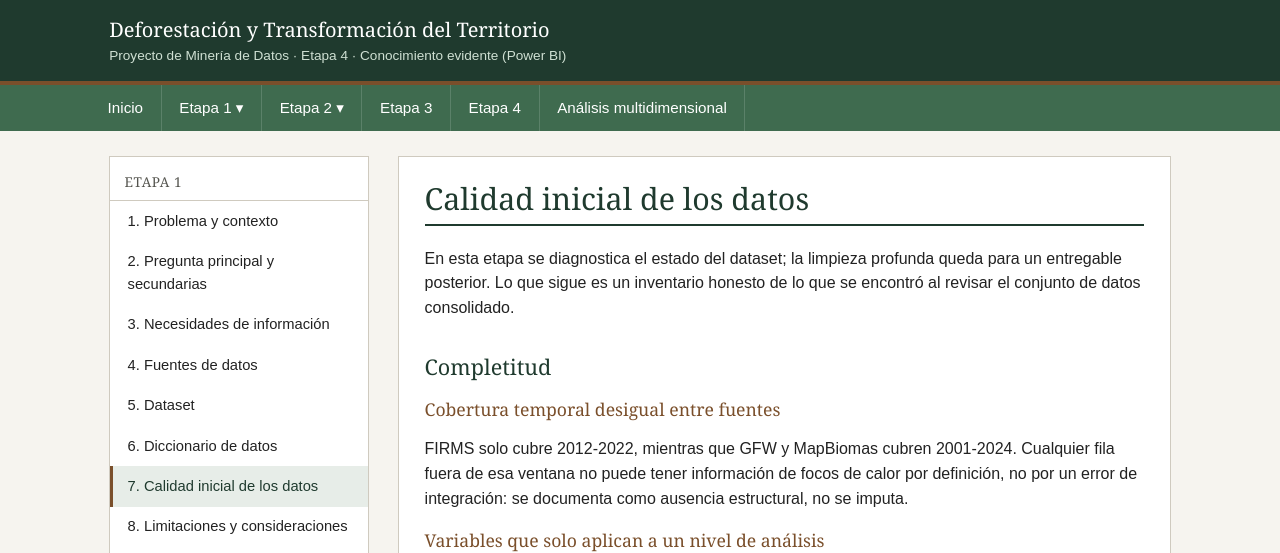
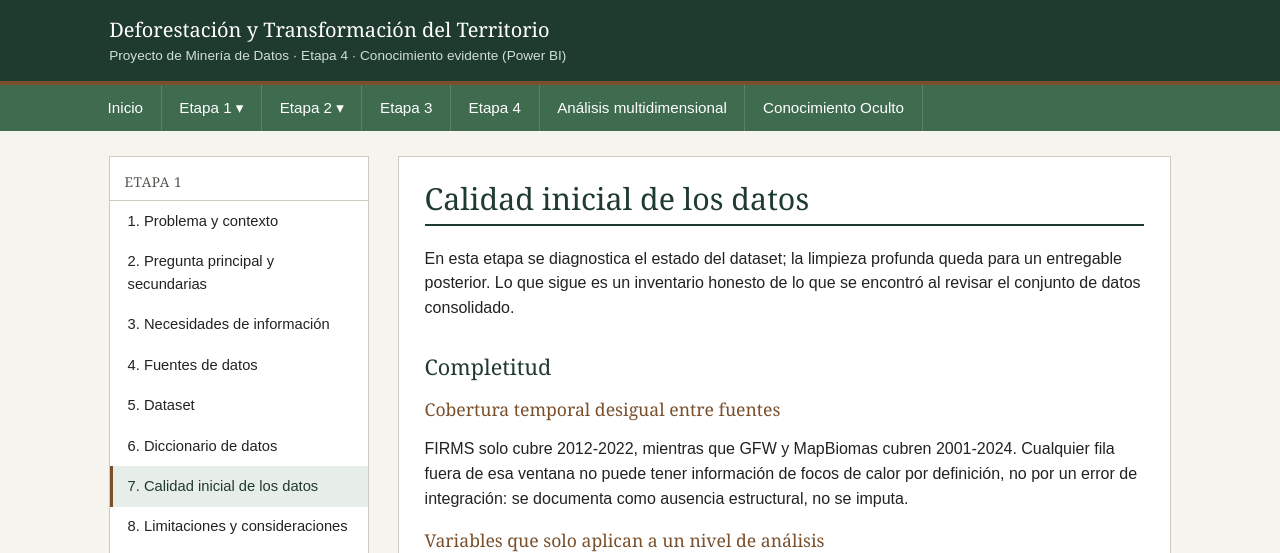
Before and after one commit to amis64/Deforestacion, a Flask app: page /etapa-1/calidad in a window 1280 px wide. Shown: the top 553 px of the page. Run offline with Flask 3, Linux system fonts and the light colour scheme.

Commit message:
feat(web): registrar el Blueprint, agregar la opción de menú y documentar la Etapa 6

```diff
--- a/app.py
+++ b/app.py
@@ -17,9 +17,11 @@ from flask import Flask, render_template
 
 import contenido as c
 from multidimensional import bp as multidimensional_bp  # Etapa 5 · Análisis multidimensional
+from conocimiento_oculto import bp as oculto_bp  # Etapa 6 · Conocimiento Oculto
 
 app = Flask(__name__)
 app.register_blueprint(multidimensional_bp)
+app.register_blueprint(oculto_bp)
 
 # Estructura del submenú, reutilizada en la plantilla base para construir
 # la barra de navegación y resaltar la sección activa.
--- a/templates/base.html
+++ b/templates/base.html
@@ -41,6 +41,7 @@
       <li{% if activo == 'etapa3' %} class="activo"{% endif %}><a href="{{ url_for('etapa3') }}">Etapa 3</a></li>
       <li{% if activo == 'etapa4' %} class="activo"{% endif %}><a href="{{ url_for('etapa4') }}">Etapa 4</a></li>
       <li{% if activo == 'multidimensional' %} class="activo"{% endif %}><a href="{{ url_for('multidim.indice') }}">Análisis multidimensional</a></li>
+      <li{% if activo == 'oculto' %} class="activo"{% endif %}><a href="{{ url_for('oculto.indice') }}">Conocimiento Oculto</a></li>
     </ul>
   </div>
 </nav>
```
Also changed, not shown: README.md, 1 other file.
